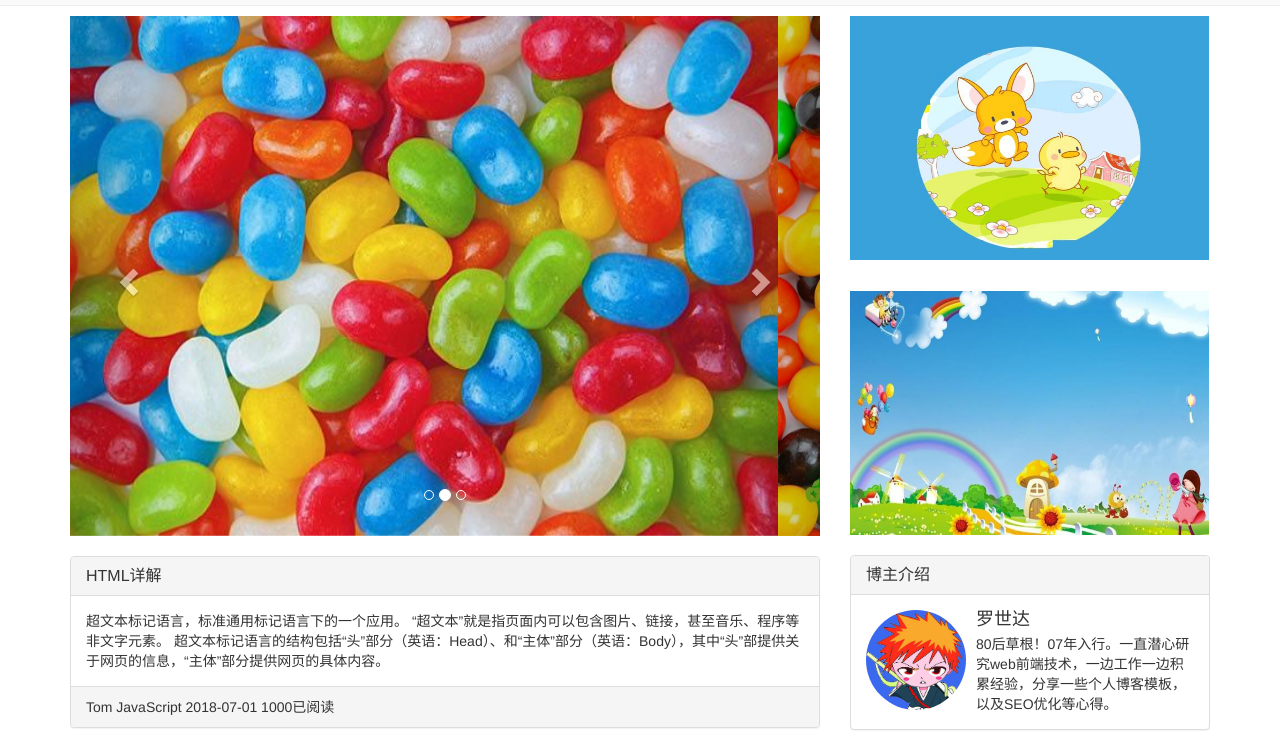
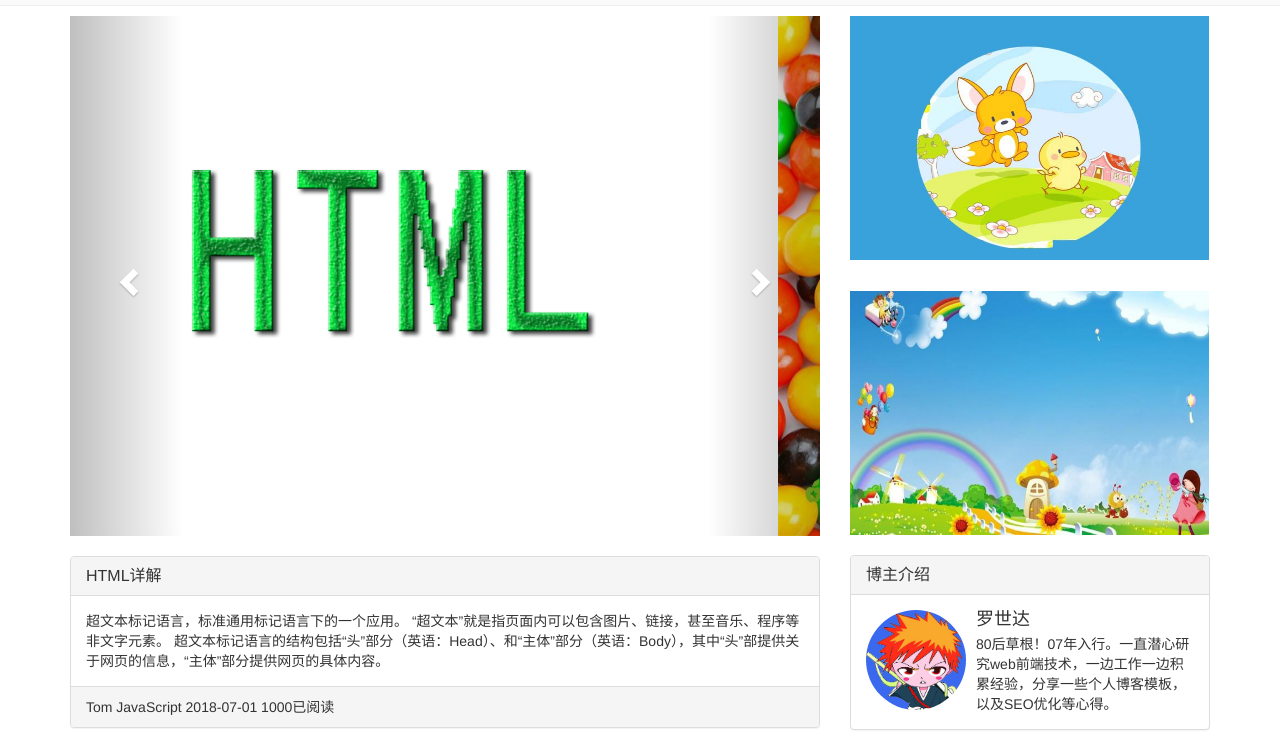
Before and after one commit to luoshida/luoshida.github.io, a plain HTML site: page html.html in a window 1280 px wide. Shown: the part 61-800 px from the top of the page. Drawn offline with Linux system fonts and the light colour scheme.

Commit message:
add secend

```diff
--- a/html.html
+++ b/html.html
@@ -46,7 +46,7 @@
 					</ol>
 			  		<div class="carousel-inner" role="listbox">
 					    <div class="item active">
-					      <img src="image/carouse/s1.jpg" alt="...">
+					      <img src="image/carouse/sh.jpg" alt="...">
 
 					    </div>
 					    <div class="item">
```
Also changed, not shown: index.html (+1 -1 lines).
